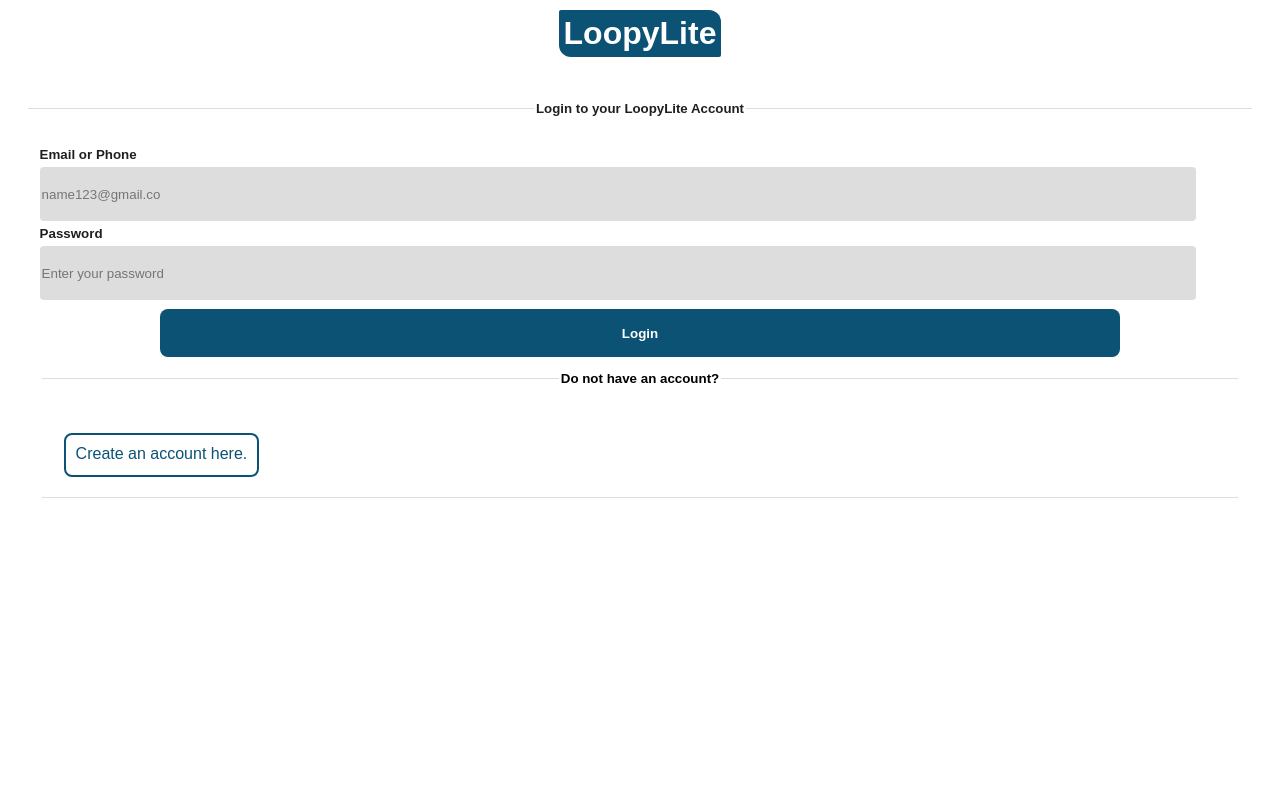
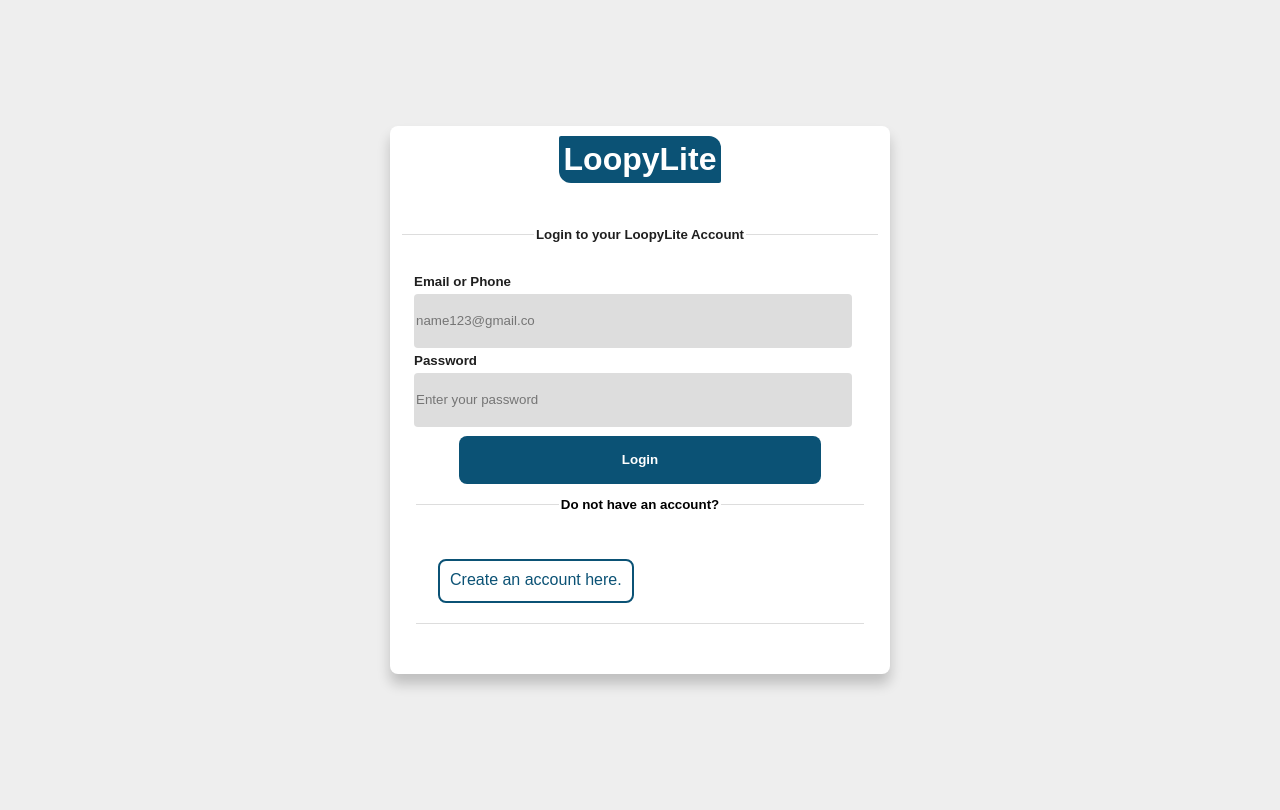
Before and after one commit to lethabomaepa11/Loopy-Web-Projects, a PHP site: page /LoopyLite/login.php in a window 1280 px wide. After the commit the page ends 688 px from the top, so only its background shows below. Run offline with PHP 8.4, Linux system fonts and the light colour scheme; data that the repository does not hold is empty.

Commit message:
Update login.php

```diff
--- a/LoopyLite/login.php
+++ b/LoopyLite/login.php
@@ -66,6 +66,11 @@ if($_SERVER['REQUEST_METHOD']=="POST")
     $errors = true;
   }
 }
+else
+{
+  $errors = false;
+  $user = "";
+}
 ?>
 
 <!DOCTYPE html>
@@ -97,6 +102,7 @@ if($_SERVER['REQUEST_METHOD']=="POST")
     flex-direction: column ;
     justify-content:center ;
     align-items: center;
+    width: 100%;
   }
   .form div
   {
@@ -105,6 +111,31 @@ if($_SERVER['REQUEST_METHOD']=="POST")
   input
   {
     height: 44px;
+  }
+
+
+  @media  screen and (min-width: 600px)
+  {
+    body
+    {
+      display: flex;
+      flex-direction: column;
+      justify-content: center;
+      align-items: center;
+      background-color: #eee;
+    }
+    .form
+    {
+      min-width: 500px;
+      width: 500px;
+      box-shadow: 0 10px 13px rgba(0,0,0,0.2);
+      border-radius: 8px;
+      background-color: #fff;
+    }
+    input
+    {
+      width: 100%;
+    }
   }
   </style>
   <script>
@@ -151,11 +182,12 @@ if($_SERVER['REQUEST_METHOD']=="POST")
   </script>
   </head>
   <body>
+
+    <div class="form">
     <center>
       <h1 class="logoh" style="width: fit-content;">LoopyLite</h1>
       </center>
 
-    <div class="form" style="width: 100%;">
      <div>
       <fieldset style="border-bottom: none;">
 
```
